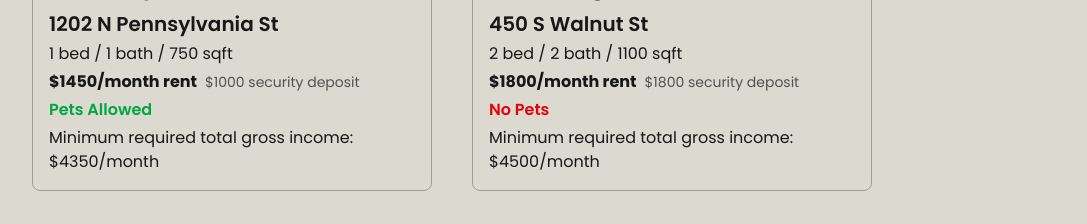
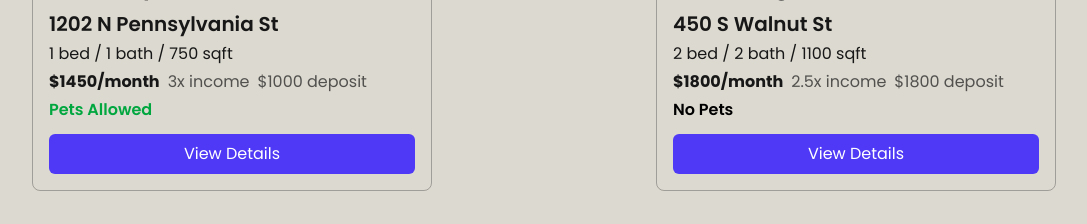
Before and after one commit to atahgroup/www.atahgroup.com, a Next.js app: page / in a window 1280 px wide. Shown: the part 1100-1324 px from the top of the page, without its empty margins (96-1183 px from the left). Built offline with nearby package versions, Linux system fonts and the light colour scheme; no server answers.

Commit message:
Update ListingItemView: enhance layout and add 'View Details' button for listings

```diff
--- a/app/page.tsx
+++ b/app/page.tsx
@@ -3,6 +3,7 @@
 import { FAQ_ITEMS } from "@/constants/faq";
 import { LISTING_ITEMS, ListingItem } from "@/constants/listing";
 import Image from "next/image";
+import Link from "next/link";
 import React from "react";
 
 const Banner = () => {
@@ -70,16 +71,22 @@ const ListingItemView = (props: ListingItem) => {
         <p>
           {`${props.bedrooms} bed / ${props.bathrooms} bath / ${props.squareFeet} sqft`}
         </p>
-        <div className="flex items-center gap-2">
-          <p className="font-bold">{`$${props.monthlyRent}/month rent`}</p>
-          <p className="text-sm text-foreground/70">{`$${props.securityDeposit} security deposit`}</p>
+        <div className="flex flex-wrap items-center gap-2">
+          <p className="font-bold">{`$${props.monthlyRent}/month`}</p>
+          <p className="whitespace-nowrap text-foreground/70">{`${props.requiredIncomeMultiplier}x income`}</p>
+          <p className="text-foreground/70">{`$${props.securityDeposit} deposit`}</p>
         </div>
         {props.petsAllowed ? (
           <p className="text-green-600 font-semibold">Pets Allowed</p>
         ) : (
-          <p className="text-red-600 font-semibold">No Pets</p>
+          <p className="text-black font-semibold">No Pets</p>
         )}
-        <p>{`Minimum required total gross income: $${props.monthlyRent * props.requiredIncomeMultiplier}/month`}</p>
+
+        <Link href={`/listing-details?id=${props.id}`} className="w-full">
+          <button className="w-full mt-2 px-4 py-2 bg-indigo-600 text-white rounded-md hover:bg-indigo-700 transition-colors">
+            View Details
+          </button>
+        </Link>
       </div>
     </div>
   );
@@ -93,7 +100,7 @@ const AvailableListing = () => {
           Available Listings
         </h2>
 
-        <div className="w-full flex flex-wrap gap-10 justify-center sm:justify-start max-h-[600px] overflow-y-auto">
+        <div className="w-full flex flex-wrap gap-10 justify-between max-h-[600px] overflow-y-auto">
           {LISTING_ITEMS.map((item, index) => (
             <ListingItemView key={index} {...item} />
           ))}
```
